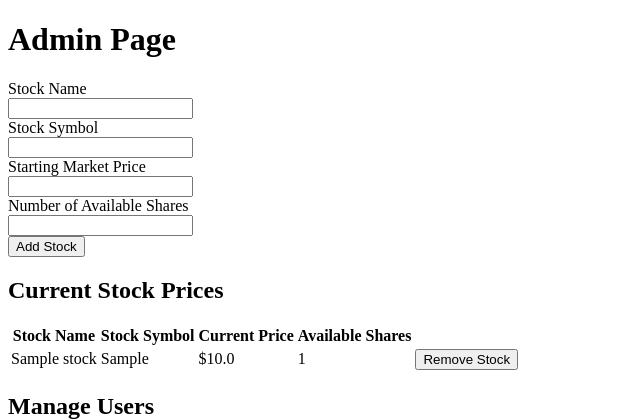
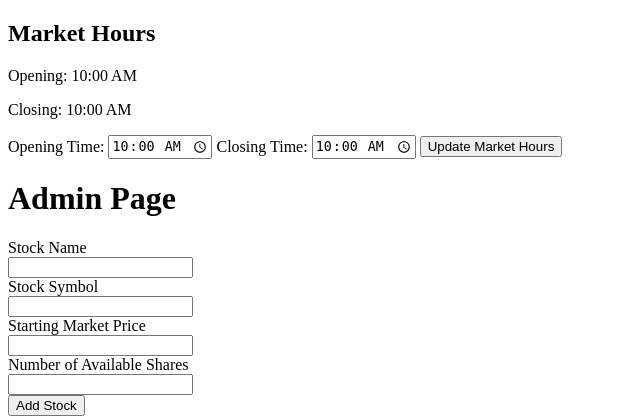
Before and after one commit to EricY10/Stocks_Website, a Flask app: template Stocky/flask_auth_app/project/templates/admin.html in a window 1280 px wide. Shown: the part 26-446 px from the top of the page, without its empty margins (0-640 px from the left). Run offline with Flask 3, Linux system fonts and the light colour scheme; the template is opened without the code that fills it: values that come from a table or form of the project are taken from there, others are empty; tables that the repository leaves empty hold one stand-in row (values such as "Sample post").

Commit message:
Implemented the Market hours
Market hours should be working. I might mess with it later on but for now we are good.

```diff
--- a/Stocky/flask_auth_app/project/__init__.py
+++ b/Stocky/flask_auth_app/project/__init__.py
@@ -2,7 +2,7 @@
 from flask_sqlalchemy import SQLAlchemy
 from flask_login import LoginManager
 from flask_migrate import Migrate
-
+from datetime import time
 
 # Initialize SQLAlchemy
 db = SQLAlchemy()
@@ -10,6 +10,26 @@
 
 # Initialize LoginManager
 login_manager = LoginManager()
+
+def initialize_market_hours():
+    from .models import MarketHours
+    try:
+        market_hours = MarketHours.query.first()  # Check if market hours already exist
+        if not market_hours:
+            # Set default opening and closing times
+            default_open = time(9, 30)  # 9:30 AM
+            default_close = time(16, 0)  # 4:00 PM
+
+            # Create new MarketHours object and add to session
+            market_hours = MarketHours(opening_time=default_open, closing_time=default_close)
+            db.session.add(market_hours)
+            db.session.commit()  # Commit to save the data to the database
+            print("Default market hours initialized.")
+        else:
+            print("Market hours already exist.")
+    except Exception as e:
+        db.session.rollback()  # Rollback if any error occurs during commit
+        print(f"An error occurred while initializing market hours: {e}")
 
 def create_app():
     app = Flask(__name__)
--- a/Stocky/flask_auth_app/project/main.py
+++ b/Stocky/flask_auth_app/project/main.py
@@ -1,25 +1,32 @@
-from flask import Blueprint, render_template, request, redirect, url_for, flash
+from flask import Blueprint, render_template, request, redirect, url_for, flash, redirect
 from flask_login import login_required, current_user
 from . import db
+from .models import MarketHours
 from project.models import User, Transaction, Stock, UserStock
 from decimal import Decimal
 from sqlalchemy import func
 from functools import wraps
+from datetime import time, datetime
 
 
 main = Blueprint('main', __name__)
 
+@main.app_context_processor
+def inject_market_status():
+    return dict(is_market_open=is_market_open())
+
 @main.route('/')
 @login_required
 def index():
+    market_hours = MarketHours.query.first()
     # Fetch current stock prices
     current_prices = Stock.query.all()
-    return render_template('index.html', current_prices=current_prices)
+    return render_template('index.html', current_prices=current_prices, market_hours=market_hours)
 
 @main.route('/transactions') #/profile
 @login_required
 def transactions():
-
+    market_hours = MarketHours.query.first()
     transactions = Transaction.query.filter_by(user_id=current_user.id).all()
     stocks_owned = {}
 
@@ -40,7 +47,7 @@
     # Filter out stocks with 0 shares
     stocks_owned = {symbol: details for symbol, details in stocks_owned.items() if details['num_shares'] > 0}
 
-    return render_template('transactions.html', transactions=transactions, stocks=stocks_owned)
+    return render_template('transactions.html', transactions=transactions, stocks=stocks_owned, market_hours=market_hours)
 
 def admin_required(f):
     @wraps(f)
@@ -55,6 +62,14 @@
 @login_required
 @admin_required
 def admin_page():
+    market_hours = MarketHours.query.first()
+    if not market_hours:
+        default_open = time(9, 30)  # default 9:30 AM
+        default_close = time(16, 0)  # default 4:00 PM
+        market_hours = MarketHours(opening_time=default_open, closing_time=default_close)
+        db.session.add(market_hours)
+        db.session.commit()
+
     if request.method == 'POST':
         try:
             stock_name = request.form['stock_name']
@@ -76,7 +91,7 @@
 
     current_prices = Stock.query.all()
     users = User.query.all()  # Fetch all users from the database
-    return render_template('admin.html', current_prices=current_prices, users=users)
+    return render_template('admin.html', current_prices=current_prices, users=users, market_hours=market_hours)
 
 @main.route('/delete_user/<int:user_id>', methods=['POST'])
 @login_required
@@ -116,8 +131,9 @@
 @main.route('/stocks', methods=['GET'])
 @login_required
 def stocks():
+    market_hours = MarketHours.query.first()
     all_stocks = Stock.query.all()
-    return render_template('stocks.html', stocks=all_stocks)
+    return render_template('stocks.html', stocks=all_stocks, market_hours=market_hours)
 
 @main.route('/stock/<int:stock_id>', methods=['GET', 'POST'])
 @login_required
@@ -138,10 +154,23 @@
 
     owned_shares = bought_shares - sold_shares
 
+    # Fetch the market hours
+    market_hours = MarketHours.query.first()
+
+   # Check if market_hours exists and compare current time with market hours
+    if market_hours:
+        current_time = datetime.now().time()
+        if current_time < market_hours.opening_time or current_time > market_hours.closing_time:
+            flash('The market is closed. You cannot buy or sell stocks outside of market hours.', 'danger')
+            if request.method == 'POST':
+                return redirect(url_for('main.stock_detail', stock_id=stock_id))  # Redirect on POST to avoid form submission
+            else:
+                return render_template('stock_detail.html', stock=stock, owned_shares=owned_shares)  # Render normally on GET
+
+
     if request.method == 'POST':
         num_shares = int(request.form['num_shares'])
         action = request.form['action']
-
         stock_price = Decimal(stock.price)
 
         if action == 'buy':
@@ -198,6 +227,16 @@
 @login_required
 def sell_stock(stock_symbol):
     stock = Stock.query.filter_by(symbol=stock_symbol).first_or_404()
+
+    market_hours = MarketHours.query.first()
+
+    # Check if market_hours exists and compare current time with market hours
+    if market_hours:
+        current_time = datetime.now().time()
+        if current_time < market_hours.opening_time or current_time > market_hours.closing_time:
+            flash('The market is closed. You cannot sell stocks outside of market hours.', 'danger')
+            return redirect(url_for('main.transactions'))
+
     if request.method == 'POST':
         num_shares_to_sell = int(request.form['num_shares'])
         stock_price = Decimal(stock.price)
@@ -246,3 +285,35 @@
 
     db.session.commit()
     return redirect(url_for('main.transactions'))
+
+
+
+# Market hours (24-hour format)
+MARKET_OPEN = time(9, 30)   # 9:30 AM
+MARKET_CLOSE = time(16, 0)  # 4:00 PM
+
+def is_market_open():
+    now = datetime.now().time()
+    return MARKET_OPEN <= now <= MARKET_CLOSE
+
+
+
+
+@main.route('/update_market_hours', methods=['POST'])
+@login_required
+@admin_required
+def update_market_hours():
+    new_opening_time = request.form.get('new_opening_time')
+    new_closing_time = request.form.get('new_closing_time')
+
+    market_hours = MarketHours.query.first()
+    if market_hours:
+        market_hours.opening_time = datetime.strptime(new_opening_time, '%H:%M').time()
+        market_hours.closing_time = datetime.strptime(new_closing_time, '%H:%M').time()
+        db.session.commit()
+
+        flash("Market hours updated successfully!", 'success')
+    else:
+        flash("Market hours could not be updated.", 'danger')
+
+    return redirect(url_for('main.admin_page'))
--- a/Stocky/flask_auth_app/project/templates/admin.html
+++ b/Stocky/flask_auth_app/project/templates/admin.html
@@ -25,6 +25,29 @@
     </nav>
 
     <div class="container">
+        <!-- Market Hours Section -->
+        <div class="market-hours">
+            <h2>Market Hours</h2>
+            {% if market_hours %}
+            <p>Opening: {{ market_hours.opening_time.strftime('%I:%M %p') }}</p>
+            <p>Closing: {{ market_hours.closing_time.strftime('%I:%M %p') }}</p>
+        {% else %}
+            <p>No market hours available.</p>
+        {% endif %}
+        </div>
+
+         <!-- Change Market Hours Form -->
+         <form action="{{ url_for('main.update_market_hours') }}" method="POST">
+            <label for="new_opening_time">Opening Time:</label>
+            <input type="time" id="new_opening_time" name="new_opening_time" value="{{ market_hours.opening_time.strftime('%H:%M') }}" required>
+
+            <label for="new_closing_time">Closing Time:</label>
+            <input type="time" id="new_closing_time" name="new_closing_time" value="{{ market_hours.closing_time.strftime('%H:%M') }}" required>
+
+            <button type="submit">Update Market Hours</button>
+        </form>
+
+
         <h1>Admin Page</h1>
 
         <!-- Stock Management Form -->
@@ -114,7 +137,6 @@
                 {% endfor %}
             </tbody>
         </table>
-
     </div>
 </body>
 </html>
--- a/Stocky/flask_auth_app/project/templates/base.html
+++ b/Stocky/flask_auth_app/project/templates/base.html
@@ -3,7 +3,7 @@
 <html lang="en">
 <head>
     <meta charset="UTF-8">
-    <title>{% block title %}Your App Title{% endblock %}</title>
+    <title>{% block title %}Stocky{% endblock %}</title>
 </head>
 <body>
     <nav>
```
Also changed, not shown: Stocky/flask_auth_app/project/models.py (+17 -1 lines), Stocky/flask_auth_app/project/templates/index.html (+12 -0 lines), Stocky/flask_auth_app/project/templates/stocks.html (+11 -0 lines), Stocky/flask_auth_app/project/templates/transactions.html (+11 -0 lines).
